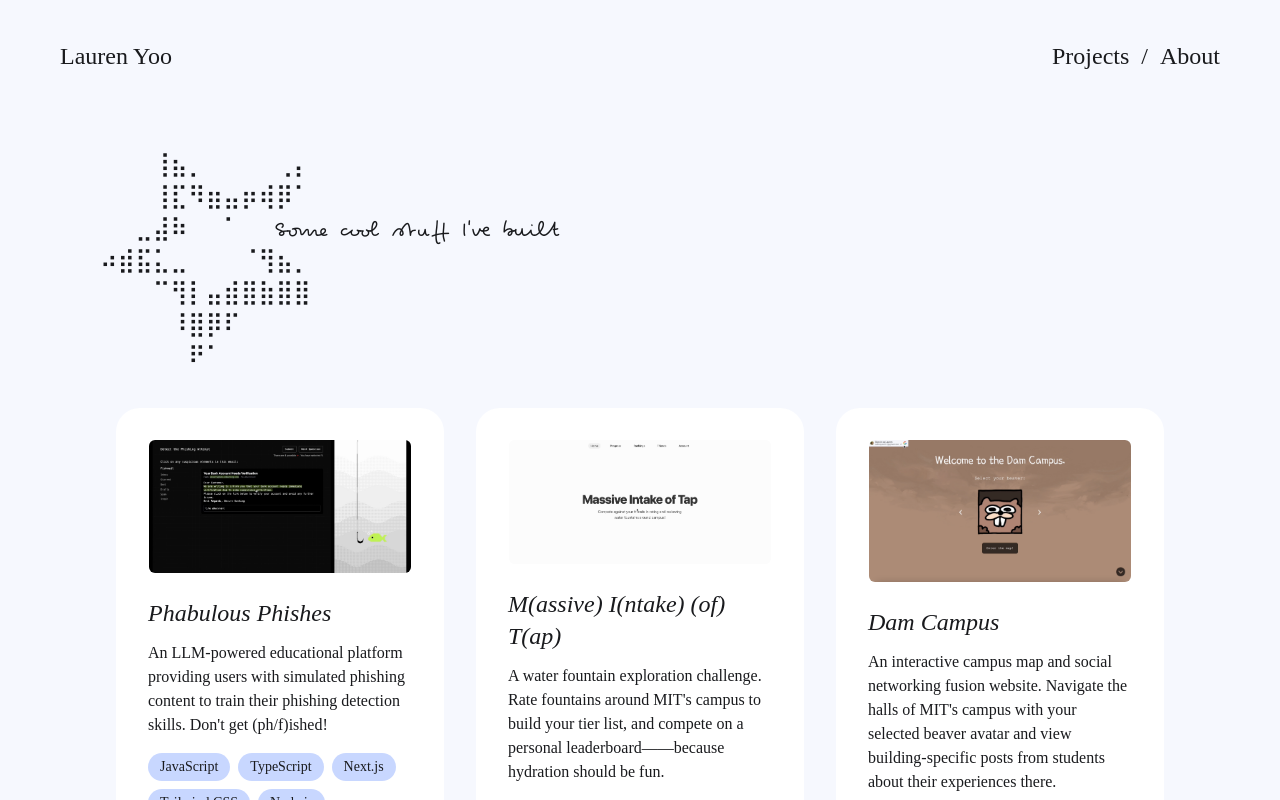
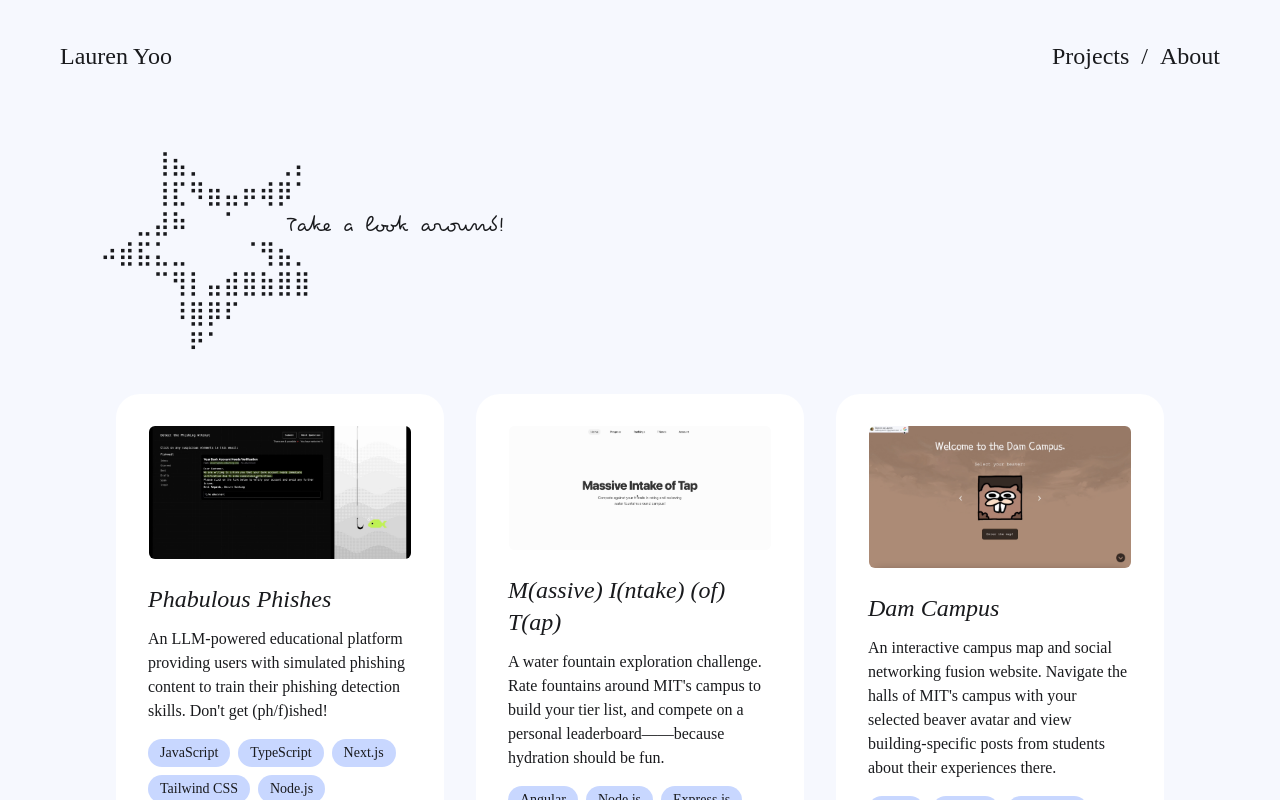
Before and after one commit to laureny17/portfolio, a Next.js app: page /projects in a window 1280 px wide. Shown: the top 800 px of the page. Built offline with nearby package versions, Linux system fonts and the light colour scheme; a web font is replaced by a local one.

Commit message:
added body link hover transition and adjusted projects header

```diff
--- a/src/app/about/page.tsx
+++ b/src/app/about/page.tsx
@@ -74,7 +74,7 @@ export default function About() {
                   href="https://hackmit.org"
                   target="_blank"
                   rel="noopener noreferrer"
-                  className="text-accent underline underline-offset-2 underline-green"
+                  className="text-accent underline underline-offset-2 hover-body-link"
                 >
                   deployment
                 </a>
--- a/src/app/globals.css
+++ b/src/app/globals.css
@@ -11,6 +11,7 @@
 :root {
   --background: #f6f8fe;
   --accent: #c8d7ff;
+  --accent2: #708fe4;
   --light-gray: #e1e4ec;
   --gray: #3b3c40;
   --black: #191a1d;
@@ -55,3 +56,7 @@ body {
   text-decoration-color: var(--accent);
   text-decoration-thickness: 5px;
 }
+
+.hover-body-link:hover {
+  color: var(--accent2);
+}
--- a/src/app/projects/page.tsx
+++ b/src/app/projects/page.tsx
@@ -8,14 +8,14 @@ export default function Projects() {
     <main className="pt-20">
       <div className="relative px-0 sm:px-4 md:px-6 lg:px-8 xl:px-10">
         {/* Simple Header */}
-        <div className="mb-8">
+        <div className="mb-8 flex flex-row gap-4">
           <pre
-            className="text-[4vw] md:text-lg lg:text-2xl font-light"
+            className="text-[4vw] md:text-lg lg:text-2xl leading-tight"
             style={{ fontFamily: "Pecita" }}
           >
             {`⠀⠀⠀⢸⣦⡀⠀⠀⠀⠀⢀⡄
 ⠀⠀⠀⢸⣏⠻⣶⣤⡶⢾⡿⠁
-⠀⠀⣀⣼⠷⠀⠀⠁   Some cool stuff I've built
+⠀⠀⣀⣼⠷⠀⠀⠁    Take a look around!
 ⠴⣾⣯⣅⣀⠀⠀⠀⠈⢻⣦⡀
 ⠀⠀⠀⠉⢻⡇⣤⣾⣿⣷⣿⣿
 ⠀⠀⠀⠀⠸⣿⡿⠏⠀⠀⠀⠀
```
